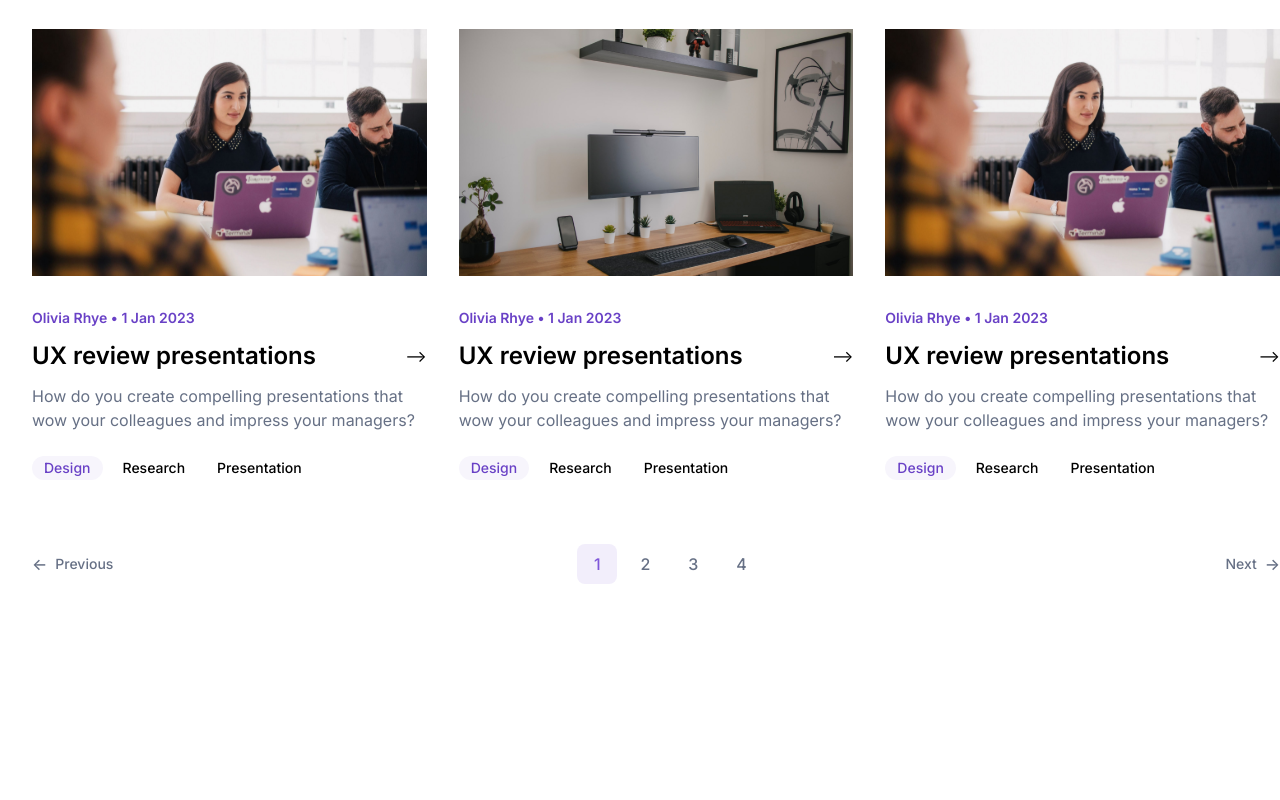
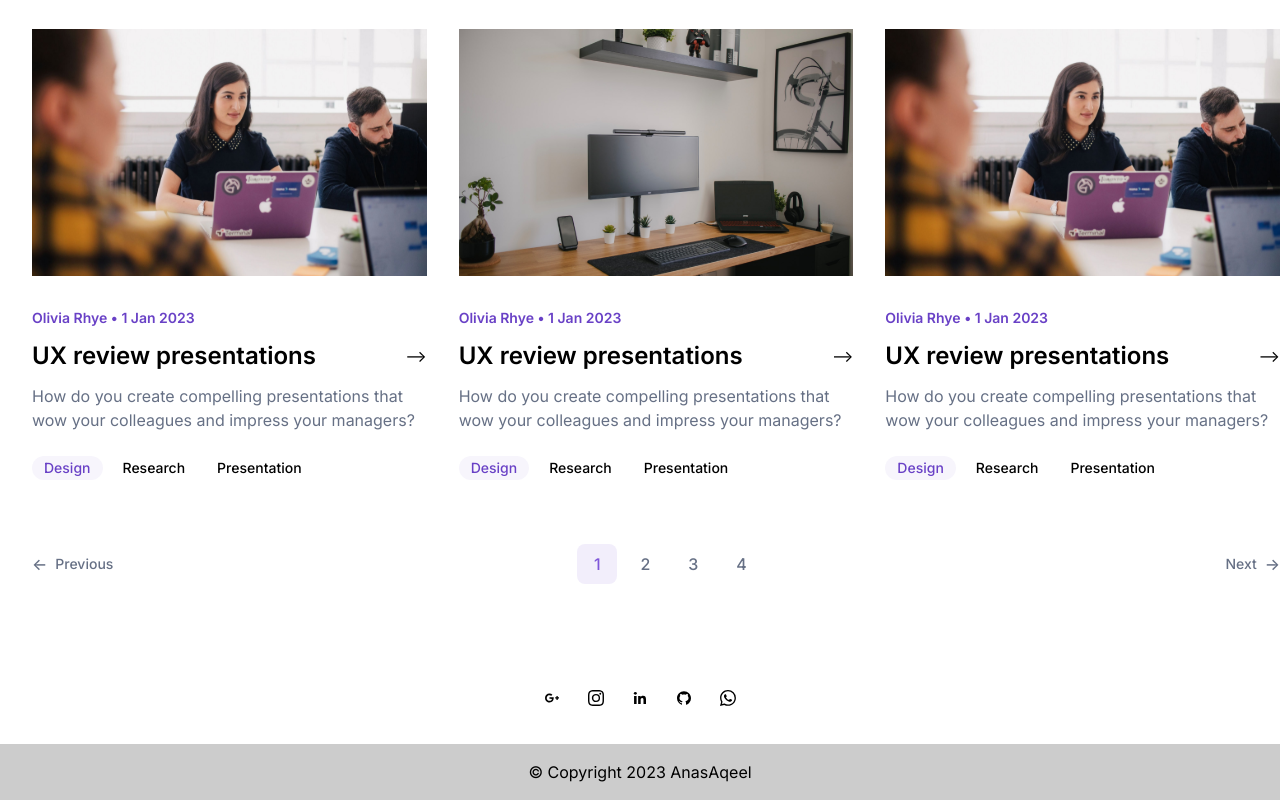
Before and after one commit to anas-aqeel/Blogs, a Next.js app: page / in a window 1280 px wide. Shown: the part 1824-2624 px from the top of the page. Before the commit the page ends 2408 px from the top, so only its background shows below. Built offline with nearby package versions, Linux system fonts and the light colour scheme.

Commit message:
Footer | Destop View

```diff
--- a/app/layout.tsx
+++ b/app/layout.tsx
@@ -3,6 +3,7 @@ import type { Metadata } from 'next'
 import { Inter } from 'next/font/google'
 import DarkThemeProvider from "../themes/ThemeProvider"
 import Navbar from "../components/Navbar"
+import Footer from '@/components/Footer'
 const inter = Inter({ subsets: ['latin'] })
 
 export const metadata: Metadata = {
@@ -21,6 +22,7 @@ export default function RootLayout({
         <DarkThemeProvider>
         <Navbar/>
         {children}
+        <Footer/>
         </DarkThemeProvider>
       </body>
     </html>
--- /dev/null
+++ b/components/Footer.tsx
@@ -0,0 +1,61 @@
+import React from 'react'
+import { BsInstagram, BsWhatsapp } from 'react-icons/bs'
+import { BiLogoLinkedin } from 'react-icons/bi'
+import { AiFillGithub, AiOutlineGooglePlus } from 'react-icons/ai'
+
+const Footer = () => {
+  let socialIcons = [
+    {
+      link: '',
+      Icon: AiOutlineGooglePlus,
+    },
+    {
+      link: '',
+      Icon: BsInstagram,
+    },
+    {
+      link: '',
+      Icon: BiLogoLinkedin,
+    },
+    {
+      link: '',
+      Icon: AiFillGithub,
+    },
+    {
+      link: '',
+      Icon: BsWhatsapp,
+    },
+  ]
+  return (
+    <div className="pt-7 mt-16">
+      <footer className=" text-black text-center dark:text-white">
+        <div className="mb-6 flex justify-center w-full">
+          {socialIcons.map(({ Icon }) => (
+            <a
+              href="#!"
+              type="button"
+              className="flex justify-center items-center m-1 h-9 w-9 rounded-full border-2 border-white uppercase leading-normal text-white transition duration-150 ease-in-out hover:bg-black hover:bg-opacity-5 focus:outline-none focus:ring-0"
+              data-te-ripple-init=""
+              data-te-ripple-color="light"
+            >
+              <Icon className="text-black dark:text-white" />{' '}
+            </a>
+          ))}
+        </div>
+
+        {/*Copyright section*/}
+        <div
+          className="p-4 text-center"
+          style={{ backgroundColor: 'rgba(0, 0, 0, 0.2)' }}
+        >
+          © Copyright 2023{' '}
+          <a className="text-whitehite" href="https://tailwind-elements.com/">
+            AnasAqeel
+          </a>
+        </div>
+      </footer>
+    </div>
+  )
+}
+
+export default Footer
--- a/package.json
+++ b/package.json
@@ -24,6 +24,7 @@
     "postcss": "8.4.27",
     "react": "18.2.0",
     "react-dom": "18.2.0",
+    "react-icons": "^4.10.1",
     "sanity": "^3.14.3",
     "styled-components": "5.2",
     "tailwindcss": "3.3.3",
```
Also changed, not shown: 1 other file (tests, documents, lock files or other folders).
